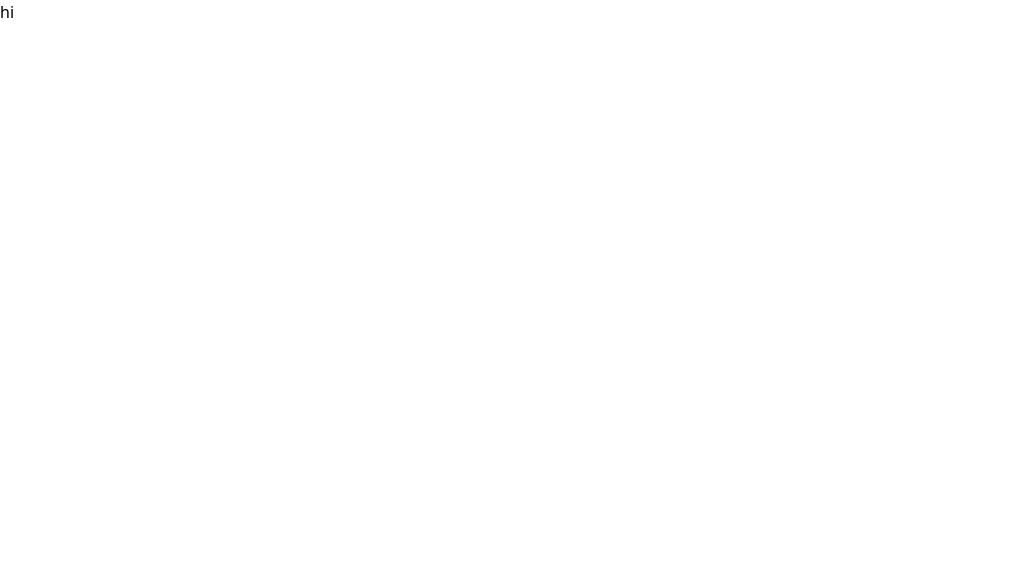
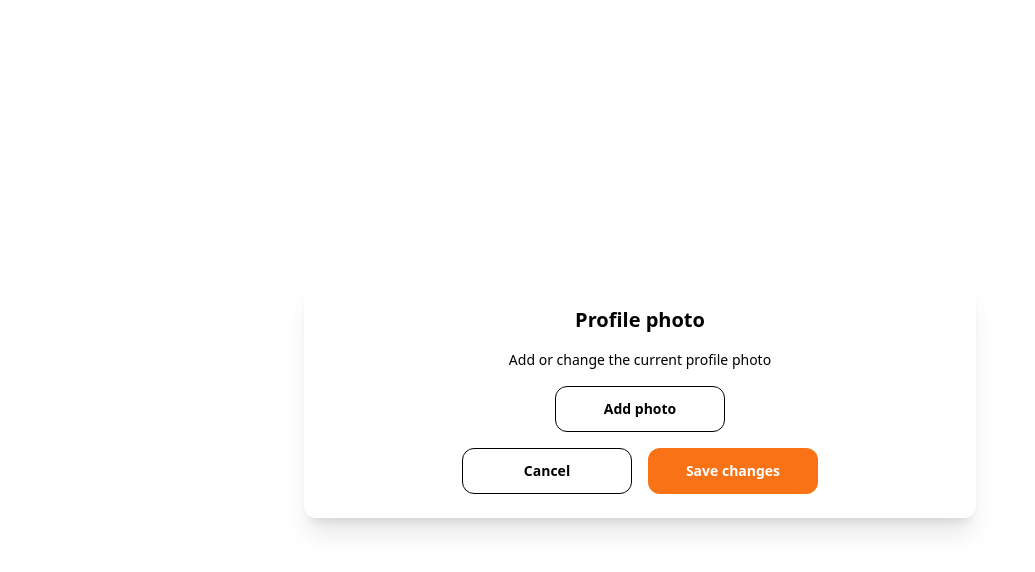
Before and after one commit to Brentlok/Photo-Cutter, a Next.js app: page / in a window 1280 px wide. Shown: the top 572 px of the page, without its empty margins (0-1035 px from the left). Built offline with nearby package versions, Linux system fonts and the light colour scheme.

Commit message:
Base layout

```diff
--- /dev/null
+++ b/bits/Button.tsx
@@ -0,0 +1,17 @@
+type Props = {
+    action: () => void;
+    text: string;
+    type: 'primary' | 'secondary';
+}
+
+export const Button = (props: Props) => {
+    return (
+        <button
+            className="button border-1 py-3 px-5 rounded-xl text-sm hover:shadow-md transition-shadow font-semibold"
+            onClick={props.action}
+            data-type={props.type}
+        >
+            {props.text}
+        </button>
+    );
+}
--- /dev/null
+++ b/bits/index.ts
@@ -0,0 +1 @@
+export * from './Button';
--- /dev/null
+++ b/components/PhotoEditor.tsx
@@ -0,0 +1,27 @@
+import { Button } from "~/bits";
+
+export const PhotoEditor = () => {
+    return (
+        <div className="flex flex-col items-center gap-4 w-full max-w-2xl shadow-xl rounded-xl p-6">
+            <h1 className="text-xl font-bold">Profile photo</h1>
+            <h2 className="text-sm">Add or change the current profile photo</h2>
+            <Button
+                action={() => { }}
+                text="Add photo"
+                type="primary"
+            />
+            <div className="w-full flex justify-center gap-4">
+                <Button
+                    action={() => { }}
+                    text="Cancel"
+                    type="primary"
+                />
+                <Button
+                    action={() => { }}
+                    text="Save changes"
+                    type="secondary"
+                />
+            </div>
+        </div>
+    );
+}
--- /dev/null
+++ b/components/index.ts
@@ -0,0 +1 @@
+export * from './PhotoEditor';
--- a/pages/index.tsx
+++ b/pages/index.tsx
@@ -1,9 +1,9 @@
+import { PhotoEditor } from "~/components";
+
 const Home = () => {
     return (
         <main className="w-full h-page grid place-items-center">
-            <div className='flex flex-col gap-4'>
-                hi
-            </div>
+            <PhotoEditor />
         </main>
     );
 }
--- a/styles/globals.css
+++ b/styles/globals.css
@@ -10,4 +10,17 @@ body {
     .h-page {
         height: 100vh;
     }
+
+    .border-1 {
+        border-width: 1px;
+    }
+
+    .button {
+        @apply bg-white text-black border-black;
+        min-width: 170px;
+    }
+
+    .button[data-type='secondary'] {
+        @apply bg-orange-500 border-transparent text-white;
+    }
 }
--- a/tailwind.config.js
+++ b/tailwind.config.js
@@ -1,12 +1,8 @@
 /** @type {import('tailwindcss').Config} */
 module.exports = {
-  content: [
-    "./pages/**/*.ts",
-    "./components/**/*.ts",
-    "./bits/**/*.ts",
-  ],
-  theme: {
-    extend: {},
-  },
-  plugins: [],
-}
+    content: ['./pages/**/*.tsx', './components/**/*.tsx', './bits/**/*.tsx'],
+    theme: {
+        extend: {},
+    },
+    plugins: [],
+};
```
